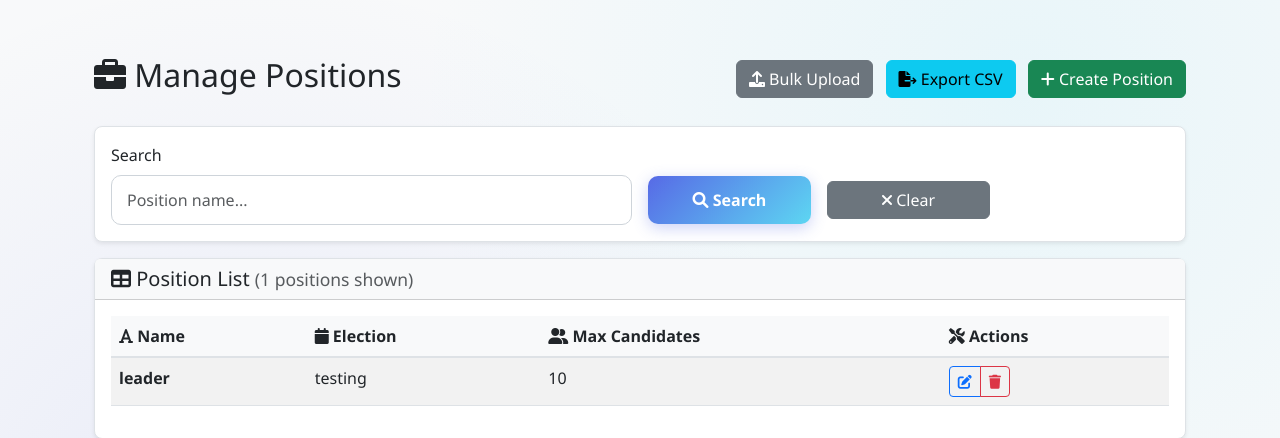
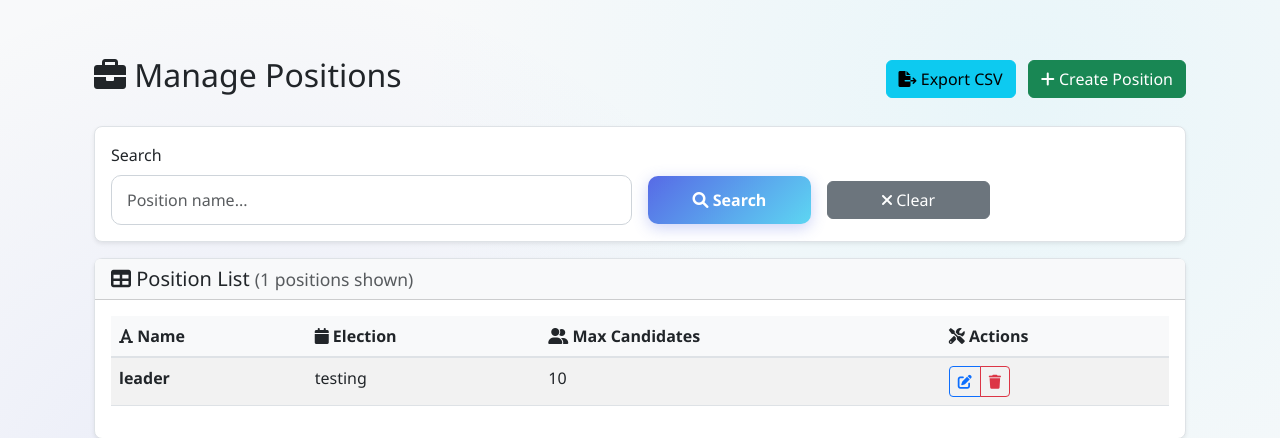
Before and after one commit to harshithharshith8513-design/college-voting-portal, a Django app: page /elections/manage-positions/ in a window 1280 px wide. Shown: the part 63-501 px from the top of the page. Run offline with Django 4.2, Linux system fonts and the light colour scheme; a user stored in the database is signed in; data comes from the database, SQL or seed files in the repository.

Commit message:
Update position_management.html

```diff
--- a/templates/elections/position_management.html
+++ b/templates/elections/position_management.html
@@ -17,15 +17,13 @@ body { background-color: #f8f9fa !important; }
 </style>
 
 <div class="container-fluid mt-4">
-    <!-- Header & bulk/export -->
+    <!-- Header & export/add -->
     <div class="row">
         <div class="col-md-12">
             <div class="d-flex justify-content-between align-items-center mb-4">
                 <h2 class="text-dark"><i class="fas fa-briefcase"></i> Manage Positions</h2>
                 <div>
-                    <a href="{% url 'bulk_upload_positions' %}" class="btn btn-secondary me-2">
-                        <i class="fas fa-upload"></i> Bulk Upload
-                    </a>
+                    <!-- Bulk Upload button removed -->
                     <a href="{% url 'export_positions' %}" class="btn btn-info me-2">
                         <i class="fas fa-file-export"></i> Export CSV
                     </a>
```
